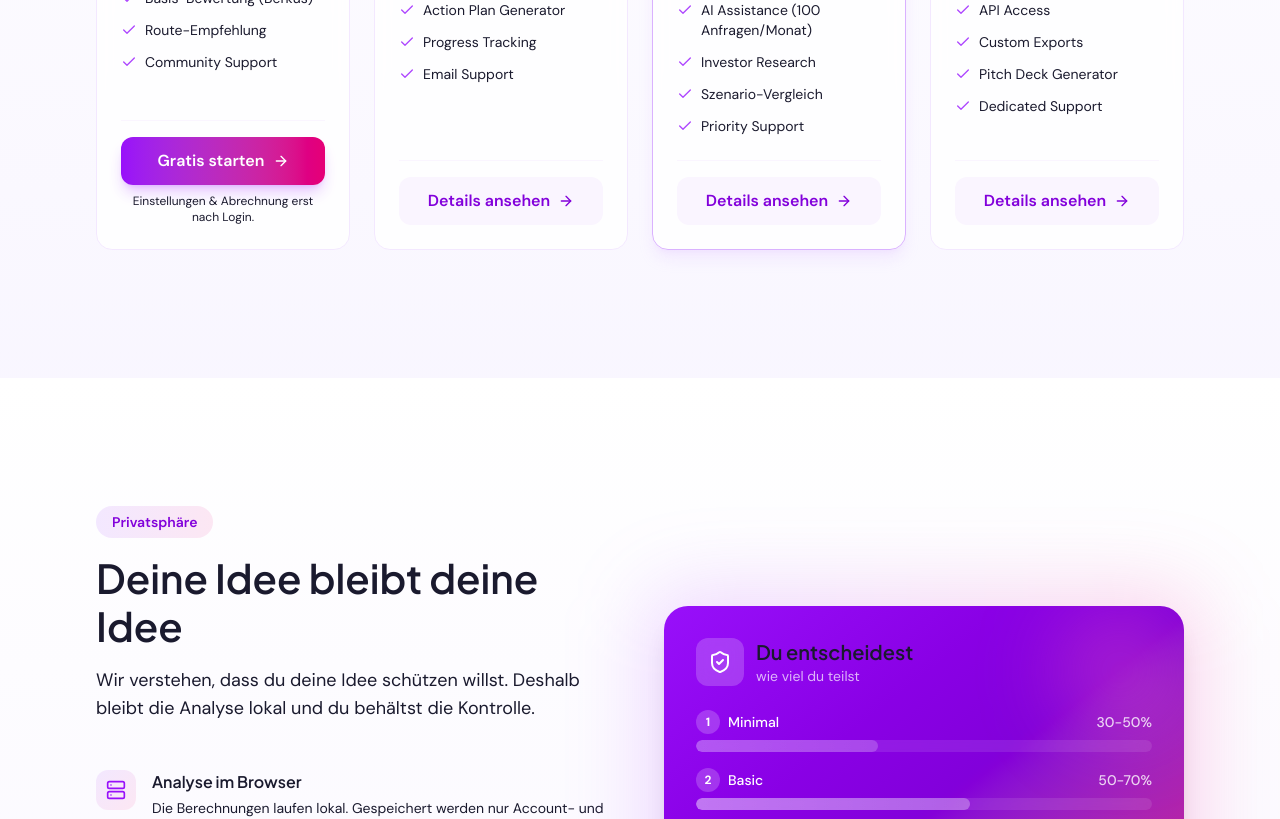
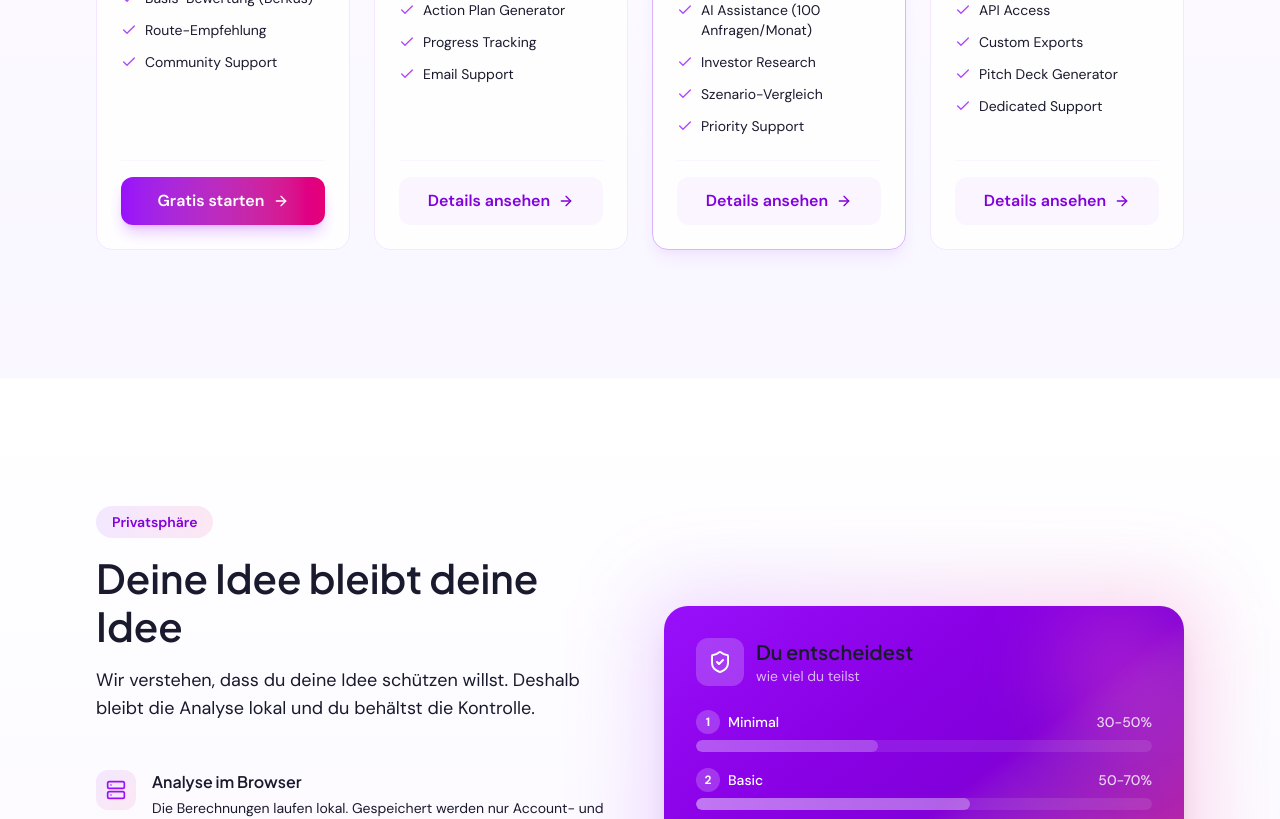
Before and after one commit to 2y2gw2xjpf-maker/LaunchOS, a React (Vite) app: page / in a window 1280 px wide. Shown: the part 2760-3579 px from the top of the page. Built offline with nearby package versions, Linux system fonts and the light colour scheme; no server answers.

Commit message:
fix: Remove text below Gratis starten button for consistent button height

```diff
--- a/src/pages/Landing/PricingSection.tsx
+++ b/src/pages/Landing/PricingSection.tsx
@@ -140,11 +140,6 @@ export const PricingSection = () => {
                     {isFree ? 'Gratis starten' : 'Details ansehen'}
                     <ArrowRight className="w-4 h-4 flex-shrink-0" />
                   </Link>
-                  {isFree && (
-                    <p className="text-xs text-text-muted text-center mt-2">
-                      Einstellungen & Abrechnung erst nach Login.
-                    </p>
-                  )}
                 </div>
               </motion.div>
             );
```
